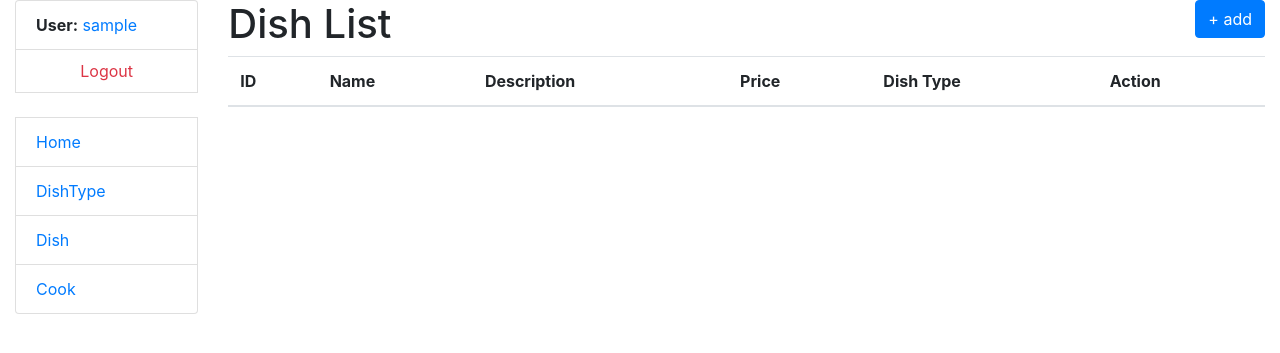
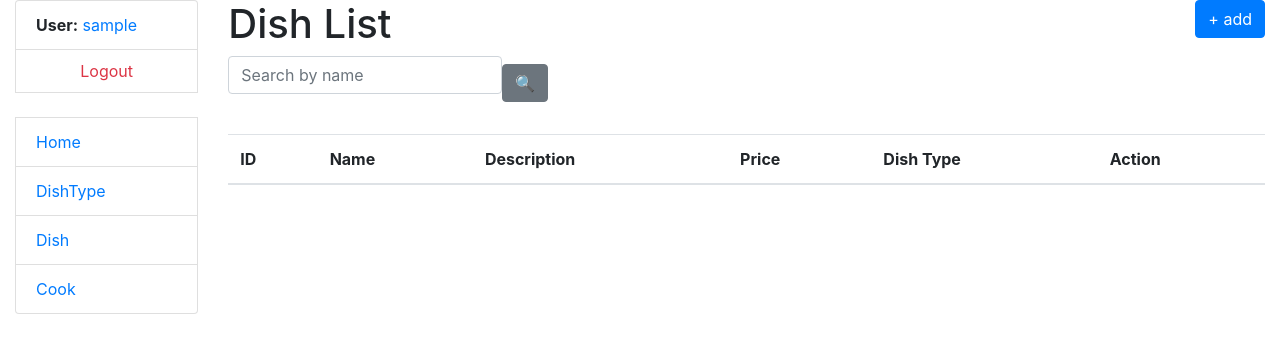
Before and after one commit to agridenko/kitchen-service, a Django app: page /dish/ in a window 1280 px wide. Shown: the top 353 px of the page. Run offline with Django 5.2, Linux system fonts and the light colour scheme; the visitor is signed in with stand-in values (Sample User, id 1); data that the repository does not hold is empty; some libraries are stand-ins or nearby versions.

Commit message:
add search form from page dishtype_list, dish_list, cook_list

```diff
--- a/kitchen/forms.py
+++ b/kitchen/forms.py
@@ -26,3 +26,36 @@ class CookCreationForm(UserCreationForm):
             "first_name",
             "last_name",
         )
+
+
+class DishTypeSearchForm(forms.Form):
+    name = forms.CharField(
+        required=False,
+        label="",
+        max_length=255,
+        widget=forms.TextInput(
+            attrs={"placeholder": "Search by name"}
+        ),
+    )
+
+
+class DishSearchForm(forms.Form):
+    name = forms.CharField(
+        required=False,
+        label="",
+        max_length=255,
+        widget=forms.TextInput(
+            attrs={"placeholder": "Search by name"}
+        ),
+    )
+
+
+class CookSearchForm(forms.Form):
+    username = forms.CharField(
+        required=False,
+        label="",
+        max_length=255,
+        widget=forms.TextInput(
+            attrs={"placeholder": "Search by username"}
+        ),
+    )
--- a/kitchen/views.py
+++ b/kitchen/views.py
@@ -5,6 +5,7 @@ from django.urls import reverse_lazy
 from django.views import generic
 
 from kitchen.models import Cook, DishType, Dish
+from kitchen.forms import DishTypeSearchForm, DishSearchForm, CookSearchForm
 
 
 @login_required
@@ -29,9 +30,28 @@ def index(request):
 
 class DishTypeListView(LoginRequiredMixin, generic.ListView):
     model = DishType
-    context_object_name = 'dish_type_list'
-    template_name = 'kitchen/dishtype_list.html'
+    context_object_name = "dish_type_list"
+    template_name = "kitchen/dishtype_list.html"
     paginate_by = 5
+
+    def get_context_data(self, object_list=None, **kwargs):
+        context = super(DishTypeListView, self).get_context_data(**kwargs)
+        name = self.request.GET.get("name", "")
+        context["search_form"] = DishTypeSearchForm(
+            initial={"name": name}
+        )
+        return context
+
+    def get_queryset(self):
+        queryset = DishType.objects.all()
+        form = DishTypeSearchForm(self.request.GET)
+        if form.is_valid():
+            name = form.cleaned_data["name"]
+            if name:
+                queryset = queryset.filter(
+                    name__icontains=name
+                )
+        return queryset
 
 
 class DishTypeCreateView(LoginRequiredMixin, generic.CreateView):
@@ -57,6 +77,25 @@ class DishListView(LoginRequiredMixin, generic.ListView):
     template_name = 'kitchen/dish_list.html'
     paginate_by = 5
 
+    def get_context_data(self, object_list=None, **kwargs):
+        context = super(DishListView, self).get_context_data(**kwargs)
+        name = self.request.GET.get("name", "")
+        context["search_form"] = DishSearchForm(
+            initial={"name": name}
+        )
+        return context
+
+    def get_queryset(self):
+        queryset = Dish.objects.all()
+        form = DishSearchForm(self.request.GET)
+        if form.is_valid():
+            name = form.cleaned_data["name"]
+            if name:
+                queryset = queryset.filter(
+                    name__icontains=name
+                )
+        return queryset
+
 
 class DishDetailView(LoginRequiredMixin, generic.DetailView):
     model = Dish
@@ -76,18 +115,38 @@ class DishUpdateView(LoginRequiredMixin, generic.UpdateView):
 
 class DishDeleteView(LoginRequiredMixin, generic.DeleteView):
     model = Dish
-    success_url = reverse_lazy('kitchen:dish_list')
+    success_url = reverse_lazy("kitchen:dish_list")
 
 
 class CookListView(LoginRequiredMixin, generic.ListView):
     model = Cook
-    context_object_name = 'cook_list'
-    template_name = 'kitchen/cook_list.html'
+    context_object_name = "cook_list"
+    template_name = "kitchen/cook_list.html"
     paginate_by = 5
+
+    def get_context_data(self, object_list=None, **kwargs):
+        context = super(CookListView, self).get_context_data(**kwargs)
+        username = self.request.GET.get("username", "")
+        context["search_form"] = CookSearchForm(
+            initial={"username": username}
+        )
+        return context
+
+    def get_queryset(self):
+        queryset = Cook.objects.all()
+        form = CookSearchForm(self.request.GET)
+        if form.is_valid():
+            username = form.cleaned_data["username"]
+            if username:
+                queryset = queryset.filter(
+                    username__icontains=username
+                )
+        return queryset
 
 
 class CookDetailView(LoginRequiredMixin, generic.DetailView):
     model = Cook
+    queryset = Cook.objects.all().prefetch_related('dishes__cooks')
 
 
 class CookCreateView(LoginRequiredMixin, generic.CreateView):
--- a/templates/kitchen/dish_list.html
+++ b/templates/kitchen/dish_list.html
@@ -1,4 +1,5 @@
 {% extends "base.html" %}
+{% load crispy_forms_filters %}
 {% block title %} <title>Dish</title> {% endblock %}
 
 {% block content %}
@@ -6,6 +7,11 @@
   <a class="btn btn-primary link-to-page" style="float:right;" href="{% url 'kitchen:dish_create' %}">+ add</a>
 </h1>
 
+<form method="get" action="" class="form-inline">
+  {{ search_form|crispy }}
+  <input class="btn btn-secondary" type="submit" value="🔍">
+</form>
+<br>
 
 <table class="table table-striped">
 <thead>
```
Also changed, not shown: templates/kitchen/cook_detail.html (+16 -0 lines), templates/kitchen/cook_list.html (+7 -0 lines), templates/kitchen/dish_detail.html (+10 -0 lines), templates/kitchen/dishtype_list.html (+7 -0 lines).
